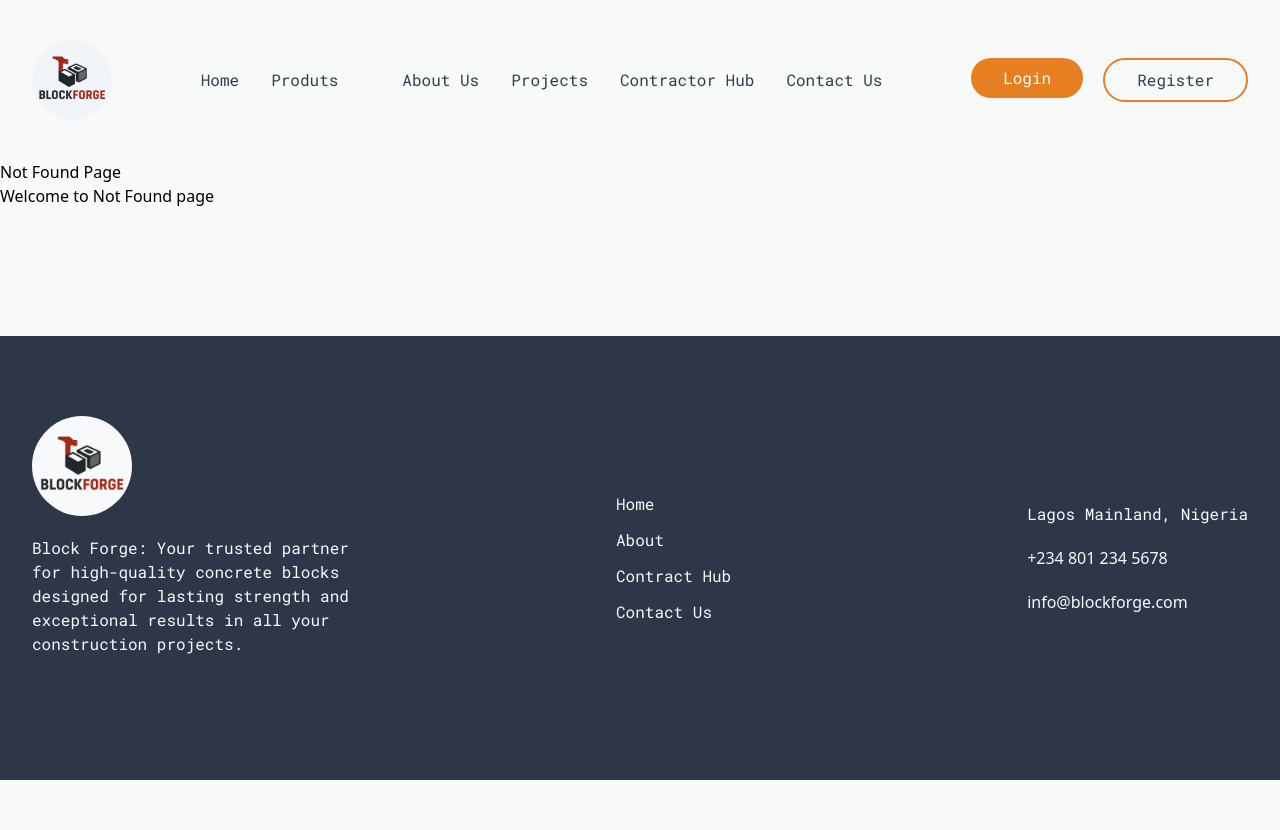
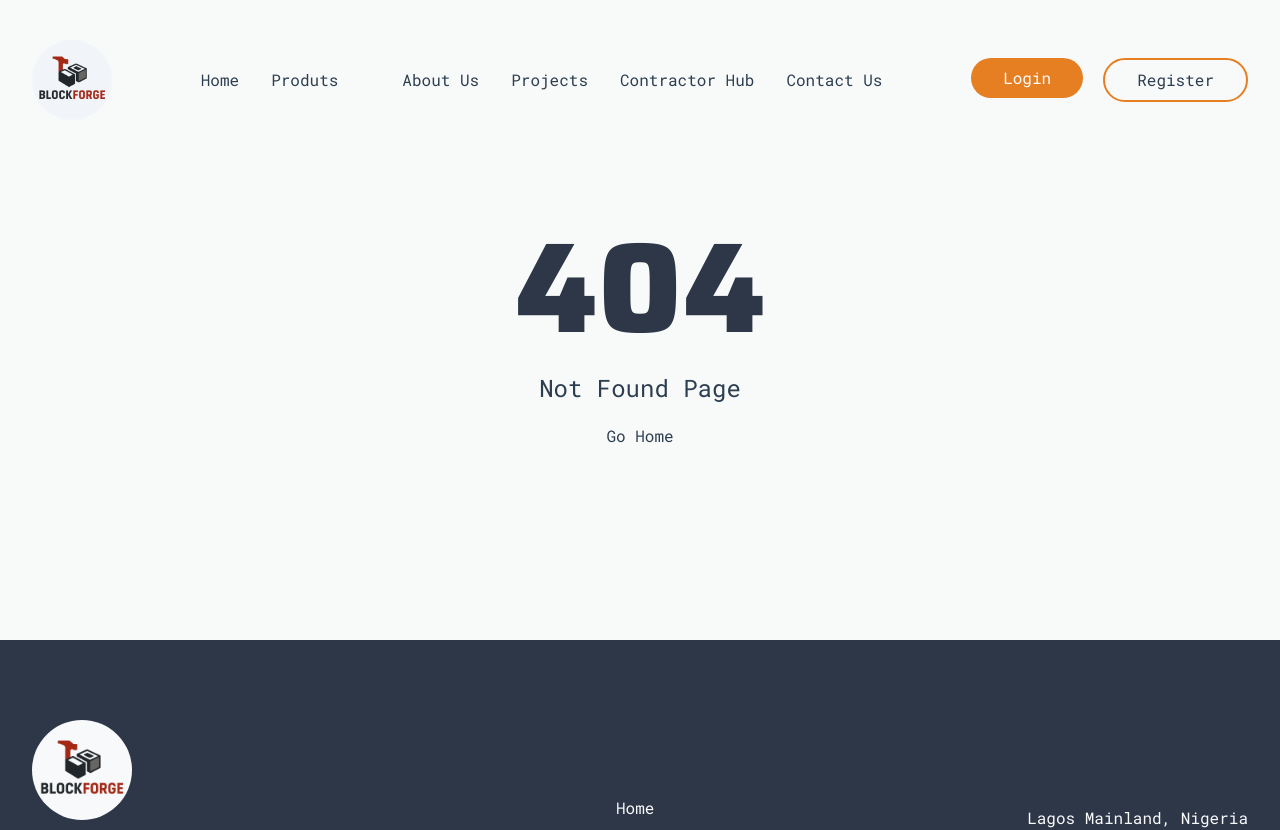
Before and after one commit to Bewizi/block_forge_frontend, a Vue app: page /contaract-hub in a window 1280 px wide. Shown: the top 830 px of the page. Before the commit the page ends 800 px from the top, so only its background shows below. Built offline with nearby package versions, Linux system fonts and the light colour scheme; some icons are missing.

Commit message:
add styles and refactored the text

```diff
--- a/src/views/NotFoundView.vue
+++ b/src/views/NotFoundView.vue
@@ -1,10 +1,18 @@
-<script setup lang="ts"></script>
+<script setup lang="ts">
+import AppContainer from '@/components/AppContainer.vue'
+import AppLink from '@/components/AppLink.vue'
+</script>
 
 <template>
-  <div>
-    <h1>Not Found Page</h1>
-    <p>Welcome to Not Found page</p>
-  </div>
+  <AppContainer class="py-16">
+    <div class="grid place-items-center">
+      <h1 class="text-primary_heading text-9xl font-saira font-extrabold mb-5">404</h1>
+      <p class="text-secondary_text font-roboto_mono mb-5 text-2xl">Not Found Page</p>
+      <AppLink to="/" class="hover:text-blue-500 text-secondary_text font-roboto_mono"
+        >Go Home</AppLink
+      >
+    </div>
+  </AppContainer>
 </template>
 
 <style scoped></style>
```
